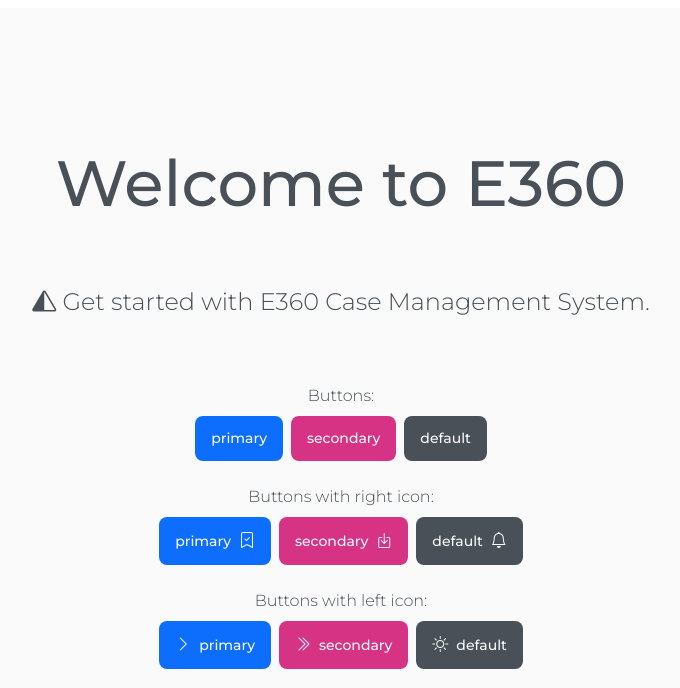
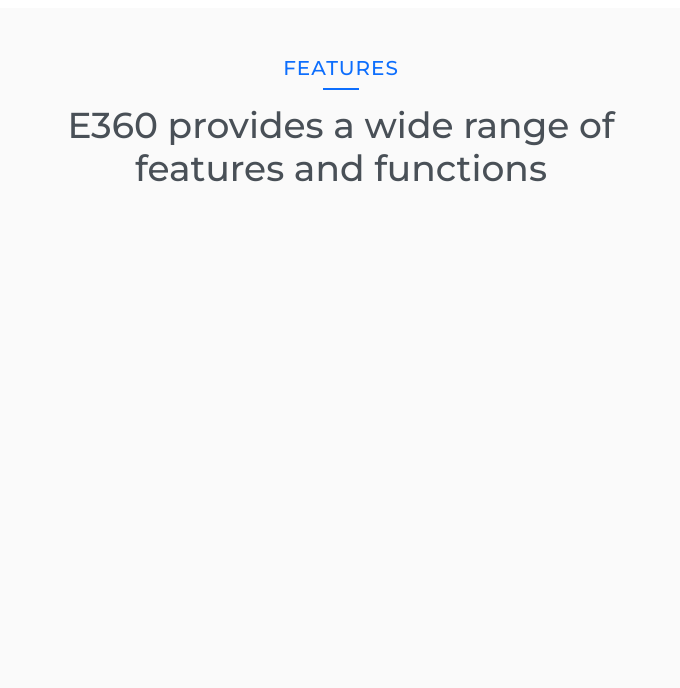
Before and after one commit to tylersai/lvmt-website, a Next.js app: page / in a window 1280 px wide. Shown: the part 792-1480 px from the top of the page, without its empty margins (299-979 px from the left). Built offline with nearby package versions, Linux system fonts and the light colour scheme.

Commit message:
Create HomeSection component

```diff
--- a/pages/index.tsx
+++ b/pages/index.tsx
@@ -1,7 +1,22 @@
 import classNames from "classnames";
 import type { NextPage } from "next";
+import { FC } from "react";
 import { Button, PageLayout } from "../components";
 import styles from "../styles/Home.module.scss";
+
+interface HomeSectionProps {
+  className?: string | undefined;
+  sectionTitle: string;
+  sectionDesc: string;
+}
+
+const HomeSection: FC<HomeSectionProps> = ({ className, children, sectionTitle, sectionDesc }) => (
+  <section className={classNames(className, "py-4 py-md-5")}>
+    <h1 className={classNames(styles.sectionTitle, "d-block text-center text-primary")}>{sectionTitle}</h1>
+    <p className={classNames(styles.sectionDesc, "d-block text-center text-sh-dark")}>{sectionDesc}</p>
+    {children}
+  </section>
+);
 
 const Home: NextPage = () => {
   return (
@@ -12,11 +27,11 @@
           <img className={styles.illustration} src="/design-illustration.svg" alt="E360 Illustration" />
         </div>
         <div className="col-md-5 py-5 d-flex flex-column justify-content-center align-items-start">
-          <h1 className={classNames("text-primary", styles.title)}>
+          <h1 className={classNames("text-primary", styles.heroTitle)}>
             Case Management <br />
             made easier.
           </h1>
-          <p className={classNames("text-sh-gray", styles.desc)}>
+          <p className={classNames("text-sh-gray", styles.heroDesc)}>
             Introducing <strong>E360</strong>, a case management software system for faster productivity and better
             managed legal records for professional lawyers and law firms.
           </p>
@@ -25,6 +40,10 @@
           </Button>
         </div>
       </section>
+      <HomeSection
+        sectionTitle="features"
+        sectionDesc="E360 provides a wide range of features and functions"
+      ></HomeSection>
       <section className="d-flex flex-column justify-content-center align-items-center">
         <h1 className={styles.title2}>Welcome to E360</h1>
         <p className={styles.description2}>
--- a/styles/Home.module.scss
+++ b/styles/Home.module.scss
@@ -1,10 +1,10 @@
-.title {
+.heroTitle {
   line-height: 58px;
   font-size: 48px;
   font-weight: 600;
 }
 
-.desc {
+.heroDesc {
   margin-top: 2rem;
   margin-bottom: 2.75rem;
   line-height: 32px;
@@ -16,6 +16,34 @@
   width: 88%;
   height: auto;
   object-fit: contain;
+}
+
+.sectionTitle {
+  font-size: 20px;
+  font-weight: 500;
+  text-transform: uppercase;
+  letter-spacing: 1px;
+  position: relative;
+  &::after {
+    content: "";
+    position: absolute;
+    display: block;
+    z-index: 1;
+    bottom: -10px;
+    left: calc(50% - 18px);
+    height: 2px;
+    width: 36px;
+    background-color: var(--bs-primary);
+  }
+}
+
+.sectionDesc {
+  font-size: 36px;
+  font-weight: 500;
+  line-height: 1.2;
+  max-width: 665px;
+  margin: 1.5rem auto;
+  padding: 0 1.5rem;
 }
 
 .title2 {
```
